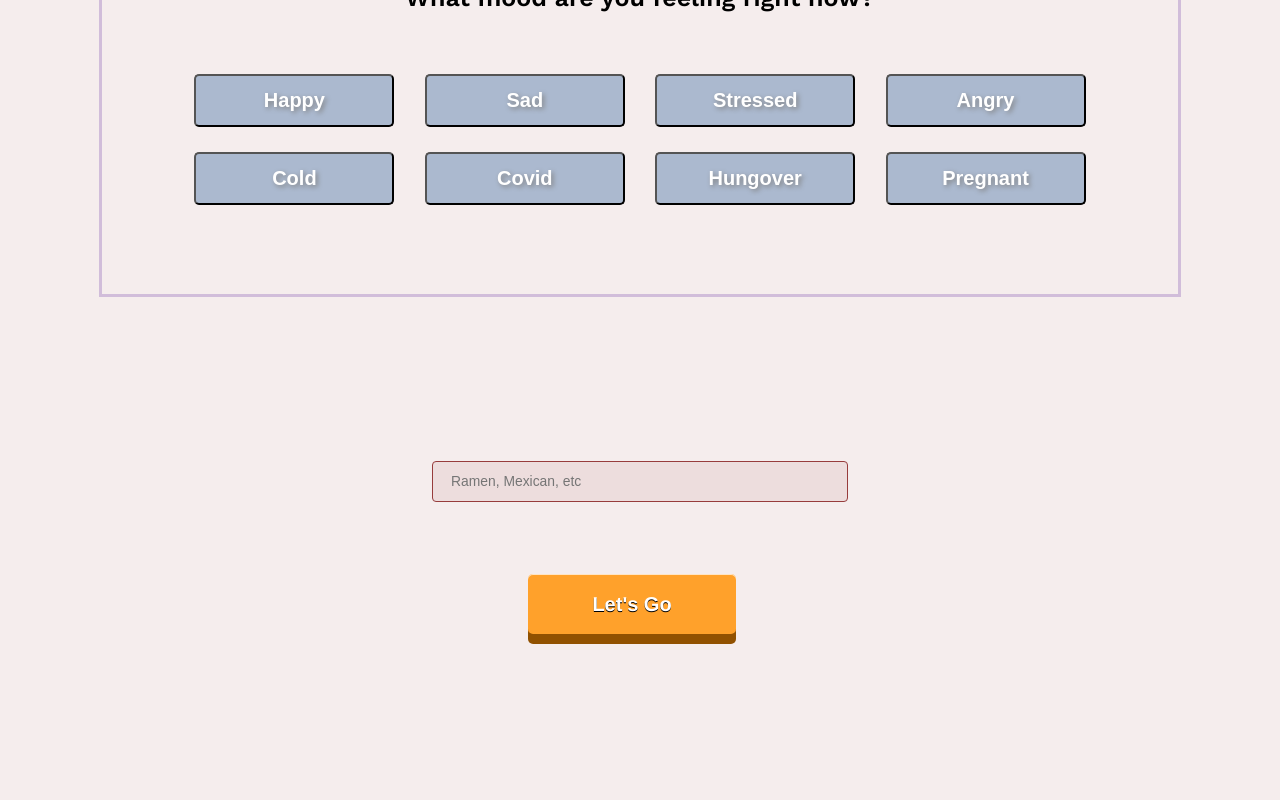
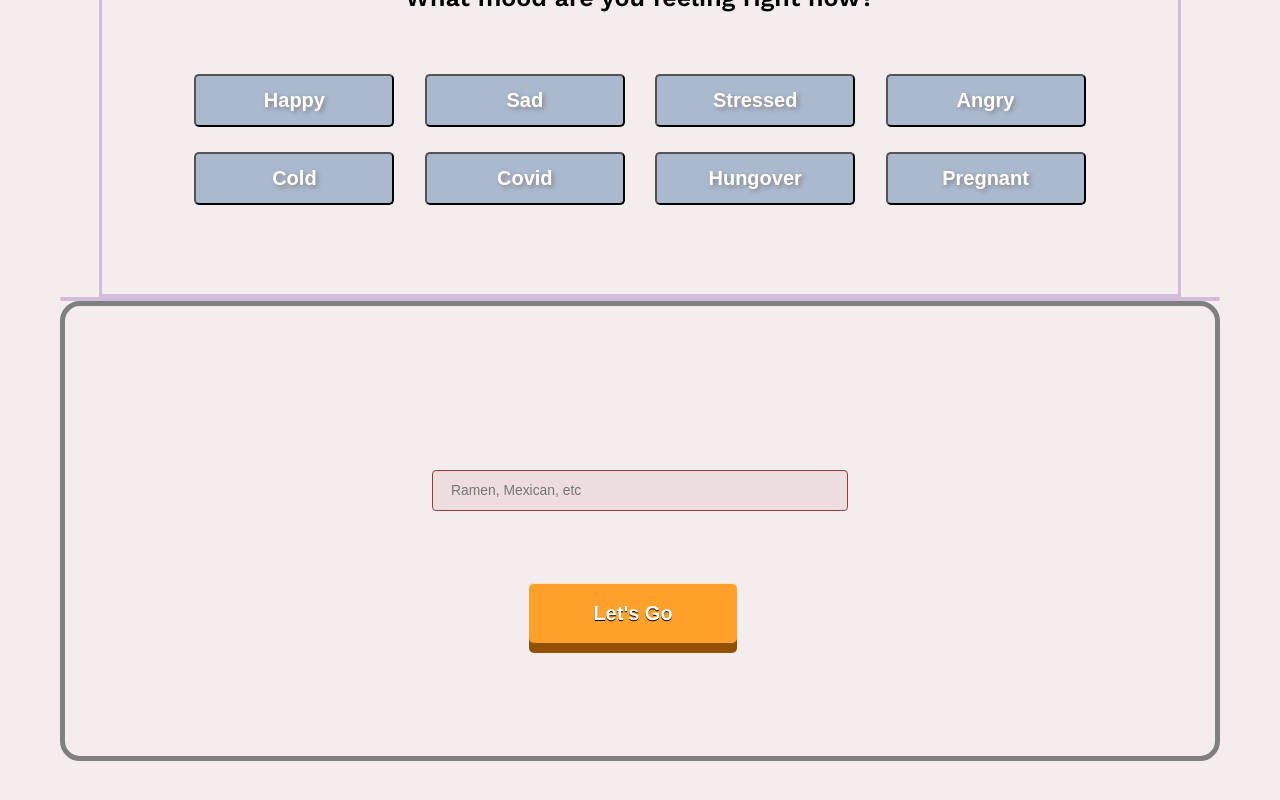
Before and after one commit to alyssacheng15/foodymoody, a React (Create React App) app: page / in a window 1280 px wide. Shown: the part 650-1450 px from the top of the page. Built offline with nearby package versions, Linux system fonts and the light colour scheme.

Commit message:
made two box borders

```diff
--- a/src/components/SearchBar/SearchBar.css
+++ b/src/components/SearchBar/SearchBar.css
@@ -59,6 +59,10 @@
     background-size: 100vw;
     background-repeat: no-repeat;
     height: 25rem;
+
+    /* adding in the box border */
+    border-radius: 20px;
+    border: 5px solid gray;
   }
 
   .SearchBar-sort-options ul {
@@ -208,3 +212,13 @@
   #paragraphHappy, #paragraphSad, #paragraphStressed, #paragraphAngry, #paragraphCold, #paragraphCovid, #paragraphHungover, #paragraphPregnant {
     display: none;
   }
+
+/* blurbs */
+.Blurbs {
+  border-radius: 20px;
+  border: 2px solid #d1bdda;
+
+  /* font */
+  font-weight: 400;
+  font-size: 15px;
+}
--- a/src/components/SearchBar/SearchBar.js
+++ b/src/components/SearchBar/SearchBar.js
@@ -186,7 +186,9 @@ class SearchBar extends React.Component {
 
                 <div className="Blurbs">
                     <div id="paragraphHappy">
-                        <p>Because you are feeling happy, we recommend:</p>
+                        <p>Because you are feeling happy, we recommend:
+                            <br></br>
+                        </p>
                         <p>* smoothies</p>
                         <p>* acai bowls</p>
                         <p>These have healthy sugars that will keep you happy.</p>
```
